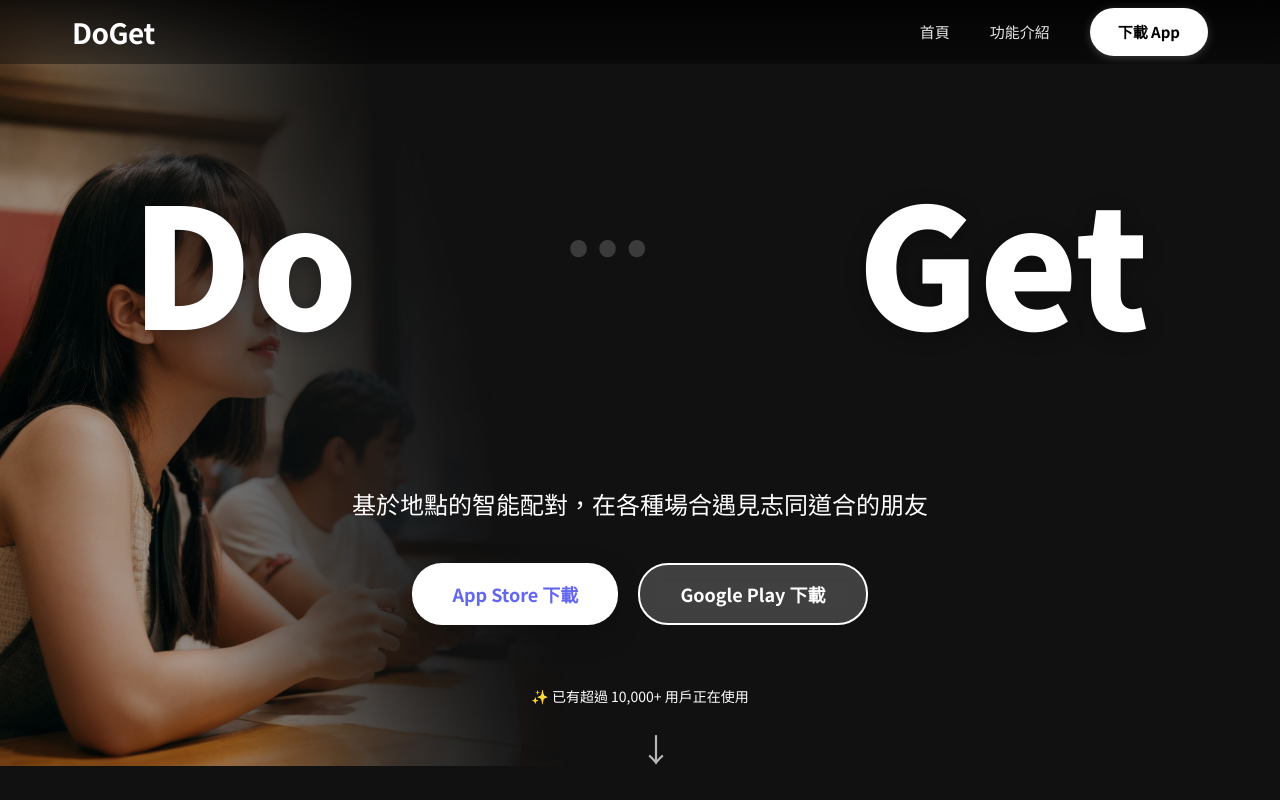
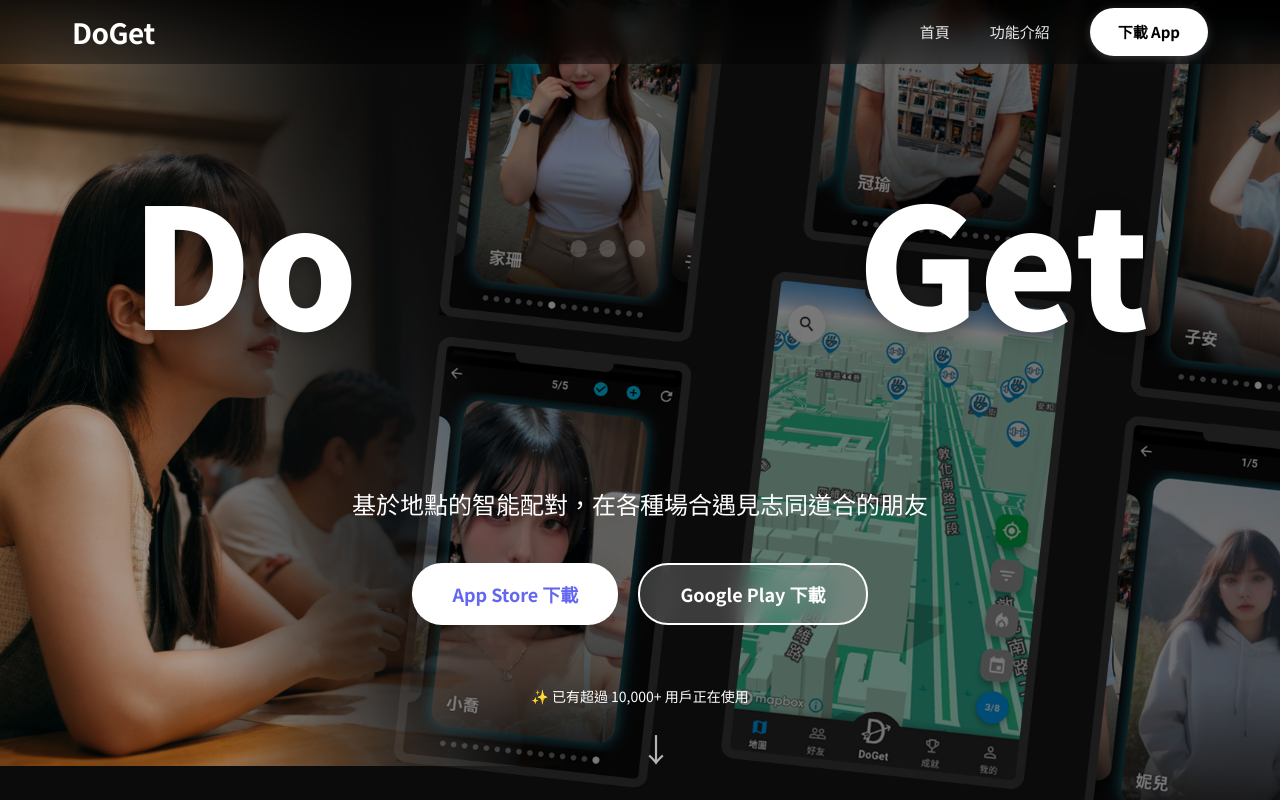
Before and after one commit to yujie9988/doget-landing, a React (Vite) app: page / in a window 1280 px wide. Shown: the top 800 px of the page. Built offline with nearby package versions, Linux system fonts and the light colour scheme.

Commit message:
更換首頁

```diff
--- a/src/components/Hero.jsx
+++ b/src/components/Hero.jsx
@@ -23,7 +23,7 @@ const Hero = () => {
       minHeight: '100vh',
       display: 'flex',
       alignItems: 'center',
-      backgroundImage: 'url(/PageImage/indexpage.jpg)',
+      backgroundImage: 'url(/PageImage/index1page.jpg)',
       backgroundSize: 'cover',
       backgroundPosition: 'center',
       backgroundRepeat: 'no-repeat',
```
Also changed, not shown: public/PageImage/index1page.jpg (added).
